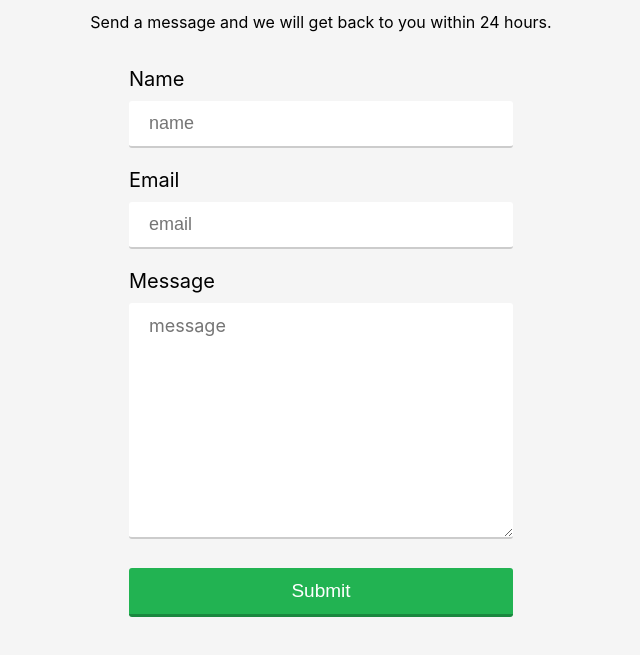
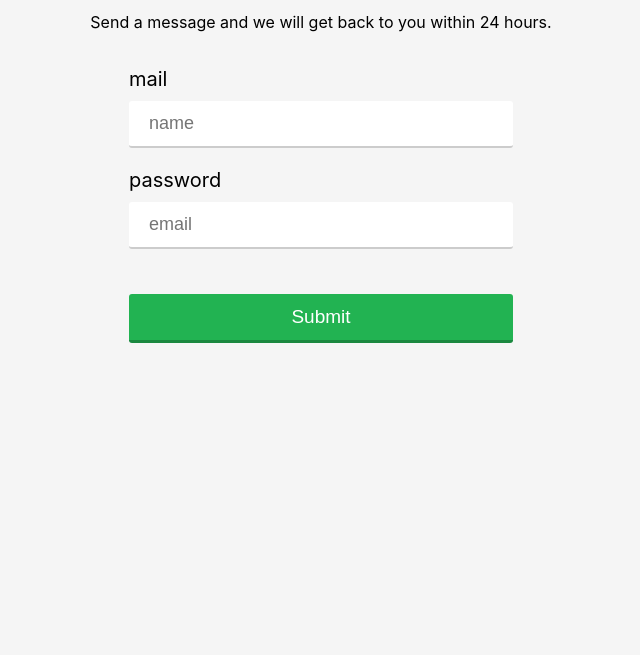
Before and after one commit to 51ab/conatct-form, a plain HTML site: page index.html in a window 1280 px wide. Shown: the part 105-760 px from the top of the page, without its empty margins (319-959 px from the left). Drawn offline with Linux system fonts and the light colour scheme.

Commit message:
Update index.html

```diff
--- a/index.html
+++ b/index.html
@@ -11,11 +11,11 @@
     <h1>Contact us</h1>
     <p>Send a message and we will get back to you within 24 hours.</p>
     <form class="contact-form">
-      <label for="">Name</label><br />
+      <label for="">mail</label><br />
       <input class="name" type="text" placeholder="name" /><br />
-      <label for="">Email</label><br />
+      <label for="">password</label><br />
       <input class="email" type="email" placeholder="email" /><br />
-      <label for="">Message</label><br />
+      <!-- <label for="">Message</label><br />
       <textarea
         class="message"
         name=""
@@ -24,7 +24,7 @@
         rows="10"
         placeholder="message"
       ></textarea
-      ><br />
+      ><br /> -->
       <button type="submit">Submit</button>
     </form>
 
```
